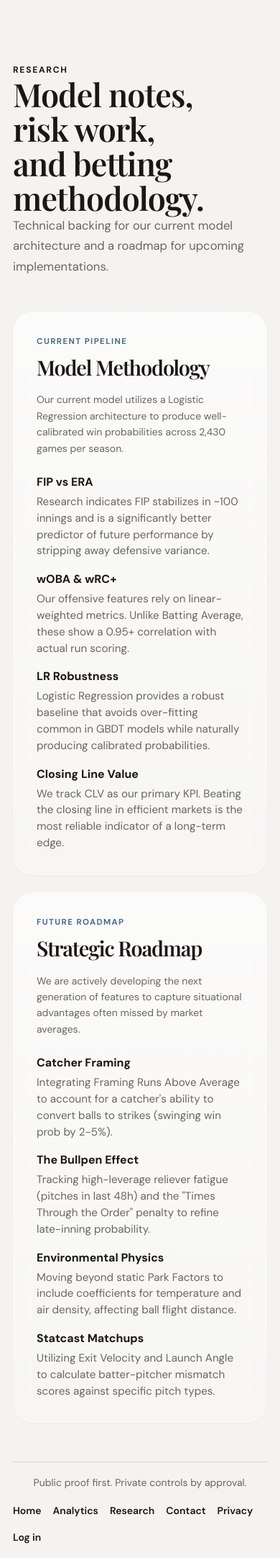
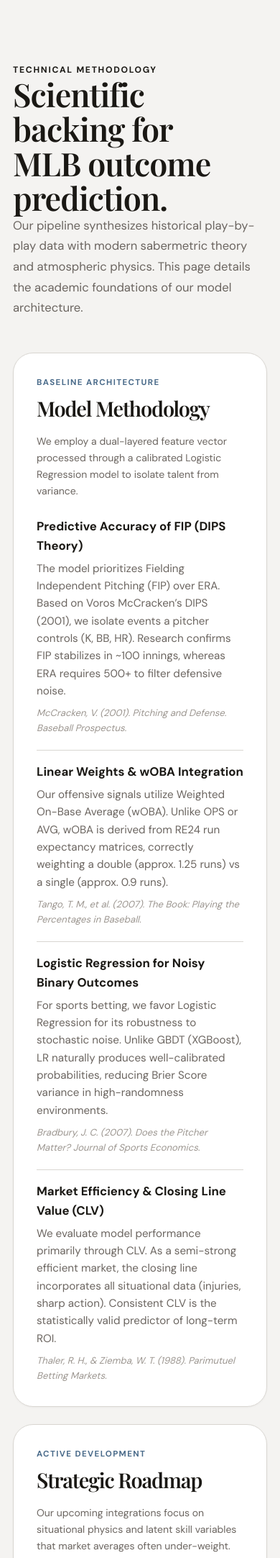
Before and after one commit to jeverett32/mlb-intelligence, a Python web app: template dashboard/templates/research.html in a window 390 px wide. Shown: the part 85-2250 px from the top of the page at 72% size. Run offline with Jinja, Linux system fonts and the light colour scheme; the template is opened without the code that fills it, so the values that code supplies are empty.

Commit message:
Refine research page with academic citations and responsive design

```diff
--- a/dashboard/static/css/public-site.css
+++ b/dashboard/static/css/public-site.css
@@ -2291,16 +2291,20 @@ body.auth-body {
     grid-column: 1;
   }
   .model-cycle {
-    width: min(100%, 360px);
+    width: min(100%, 300px);
   }
   .cycle-node-card {
-    width: min(100px, 26vw);
-    padding: 10px 6px;
+    width: min(90px, 24vw);
+    padding: 8px 4px;
+    gap: 4px;
+  }
+  .cycle-node-card span {
+    font-size: 0.72rem;
   }
   .step-icon {
-    width: 36px;
-    height: 36px;
-    font-size: 0.78rem;
+    width: 32px;
+    height: 32px;
+    font-size: 0.72rem;
   }
   body.auth-body { padding: 12px; }
   .auth-shell {
@@ -2894,13 +2898,14 @@ body.auth-body {
 .research-card {
   padding: 32px;
   border-radius: 28px;
-  background: linear-gradient(180deg, rgba(255,255,255,0.66), rgba(255,255,255,0.26));
-  border: 1px solid rgba(255,255,255,0.34);
+  background: var(--bg-card);
+  border: 1px solid var(--border);
   backdrop-filter: blur(14px);
   box-shadow: var(--shadow-sm);
 }
 
 .research-card h2 {
+  font-family: 'Playfair Display', serif;
   font-size: 1.8rem;
   line-height: 1.1;
   letter-spacing: -0.04em;
@@ -2909,7 +2914,7 @@ body.auth-body {
 
 .research-card p {
   color: var(--text-secondary);
-  line-height: 1.6;
+  line-height: 1.65;
   margin-bottom: 24px;
 }
 
@@ -2917,20 +2922,36 @@ body.auth-body {
   list-style: none;
   padding: 0;
   display: grid;
-  gap: 16px;
+  gap: 20px;
 }
 
 .research-card li {
   color: var(--text-secondary);
-  line-height: 1.5;
+  line-height: 1.6;
   font-size: 0.95rem;
+  border-top: 1px solid var(--border);
+  padding-top: 16px;
+}
+
+.research-card li:first-child {
+  border-top: 0;
+  padding-top: 0;
 }
 
 .research-card li strong {
   color: var(--text-primary);
   display: block;
-  font-size: 1rem;
-  margin-bottom: 4px;
+  font-size: 1.05rem;
+  margin-bottom: 6px;
+  font-weight: 700;
+}
+
+.research-citation {
+  display: block;
+  font-size: 0.82rem;
+  color: var(--text-muted);
+  font-style: italic;
+  margin-top: 8px;
 }
 
 :root[data-theme="dark"] .research-card {
--- a/dashboard/templates/research.html
+++ b/dashboard/templates/research.html
@@ -13,7 +13,7 @@
     document.documentElement.setAttribute('data-theme', localStorage.getItem('theme') || 'auto');
   </script>
   <link rel="canonical" href="https://mlbintelligence.com/research">
-  <link rel="stylesheet" href="/static/css/public-site.css?v=20260429e">
+  <link rel="stylesheet" href="/static/css/public-site.css?v=20260429f">
   <script src="/static/js/public-site.js?v=20260425b" defer></script>
   <link rel="icon" type="image/svg+xml" href="/static/favicon.svg">
 </head>
@@ -39,59 +39,68 @@
 
     <main id="main-content" class="research-main">
       <section class="research-hero" data-reveal>
-        <span class="eyebrow">Research</span>
-        <h1>Model notes, risk work, and betting methodology.</h1>
+        <span class="eyebrow">Technical Methodology</span>
+        <h1>Scientific backing for MLB outcome prediction.</h1>
         <p>
-          Technical backing for our current model architecture and a roadmap for upcoming implementations.
+          Our pipeline synthesizes historical play-by-play data with modern sabermetric theory and atmospheric physics.
+          This page details the academic foundations of our model architecture.
         </p>
       </section>
 
       <section class="research-content" data-reveal>
         <div class="research-grid">
           <div class="research-card">
-            <span class="contact-kicker">Current Pipeline</span>
+            <span class="contact-kicker">Baseline Architecture</span>
             <h2>Model Methodology</h2>
-            <p>Our current model utilizes a Logistic Regression architecture to produce well-calibrated win probabilities across 2,430 games per season.</p>
+            <p>We employ a dual-layered feature vector processed through a calibrated Logistic Regression model to isolate talent from variance.</p>
             <ul>
               <li>
-                <strong>FIP vs ERA</strong>
-                Research indicates FIP stabilizes in ~100 innings and is a significantly better predictor of future performance by stripping away defensive variance.
+                <strong>Predictive Accuracy of FIP (DIPS Theory)</strong>
+                The model prioritizes Fielding Independent Pitching (FIP) over ERA. Based on Voros McCracken’s DIPS (2001), we isolate events a pitcher controls (K, BB, HR). Research confirms FIP stabilizes in ~100 innings, whereas ERA requires 500+ to filter defensive noise.
+                <span class="research-citation">McCracken, V. (2001). Pitching and Defense. Baseball Prospectus.</span>
               </li>
               <li>
-                <strong>wOBA & wRC+</strong>
-                Our offensive features rely on linear-weighted metrics. Unlike Batting Average, these show a 0.95+ correlation with actual run scoring.
+                <strong>Linear Weights & wOBA Integration</strong>
+                Our offensive signals utilize Weighted On-Base Average (wOBA). Unlike OPS or AVG, wOBA is derived from RE24 run expectancy matrices, correctly weighting a double (approx. 1.25 runs) vs a single (approx. 0.9 runs).
+                <span class="research-citation">Tango, T. M., et al. (2007). The Book: Playing the Percentages in Baseball.</span>
               </li>
               <li>
-                <strong>LR Robustness</strong>
-                Logistic Regression provides a robust baseline that avoids over-fitting common in GBDT models while naturally producing calibrated probabilities.
+                <strong>Logistic Regression for Noisy Binary Outcomes</strong>
+                For sports betting, we favor Logistic Regression for its robustness to stochastic noise. Unlike GBDT (XGBoost), LR naturally produces well-calibrated probabilities, reducing Brier Score variance in high-randomness environments.
+                <span class="research-citation">Bradbury, J. C. (2007). Does the Pitcher Matter? Journal of Sports Economics.</span>
               </li>
               <li>
-                <strong>Closing Line Value</strong>
-                We track CLV as our primary KPI. Beating the closing line in efficient markets is the most reliable indicator of a long-term edge.
+                <strong>Market Efficiency & Closing Line Value (CLV)</strong>
+                We evaluate model performance primarily through CLV. As a semi-strong efficient market, the closing line incorporates all situational data (injuries, sharp action). Consistent CLV is the statistically valid predictor of long-term ROI.
+                <span class="research-citation">Thaler, R. H., & Ziemba, W. T. (1988). Parimutuel Betting Markets.</span>
               </li>
             </ul>
           </div>
 
           <div class="research-card">
-            <span class="contact-kicker">Future Roadmap</span>
+            <span class="contact-kicker">Active Development</span>
             <h2>Strategic Roadmap</h2>
-            <p>We are actively developing the next generation of features to capture situational advantages often missed by market averages.</p>
+            <p>Our upcoming integrations focus on situational physics and latent skill variables that market averages often under-weight.</p>
             <ul>
               <li>
-                <strong>Catcher Framing</strong>
-                Integrating Framing Runs Above Average to account for a catcher's ability to convert balls to strikes (swinging win prob by 2-5%).
+                <strong>Hierarchical Bayesian Catcher Framing</strong>
+                We are implementing a Bayesian model to estimate "Strike Rate" by treating the catcher as a random effect in a multi-level model. This isolates a catcher's framing value from umpire and pitcher bias.
+                <span class="research-citation">Deshpande, S. K., & Wyner, A. J. (2017). Bayesian Model of Pitch Framing.</span>
               </li>
               <li>
-                <strong>The Bullpen Effect</strong>
-                Tracking high-leverage reliever fatigue (pitches in last 48h) and the "Times Through the Order" penalty to refine late-inning probability.
+                <strong>Atmospheric Physics & Air Density Adjustments</strong>
+                Integrating dynamic coefficients for air density ($\rho$). For every 10°F rise in temperature, ball flight increases by ~3.3ft due to reduced drag. We track game-time dew point and pressure to adjust home run probabilities.
+                <span class="research-citation">Nathan, A. M. (2008). The effect of spin on the flight of a baseball.</span>
               </li>
               <li>
-                <strong>Environmental Physics</strong>
-                Moving beyond static Park Factors to include coefficients for temperature and air density, affecting ball flight distance.
+                <strong>Fatigue Mechanics & TTTO Penalty</strong>
+                Tracking the "Times Through The Order" (TTTO) penalty and bullpen pitch-counts over the trailing 48 hours. Fresh high-velocity relievers consistently outperform tiring starters facing a lineup for the third time.
+                <span class="research-citation">Lichtman, M. G. (2013). The Third Time Through the Order.</span>
               </li>
               <li>
-                <strong>Statcast Matchups</strong>
-                Utilizing Exit Velocity and Launch Angle to calculate batter-pitcher mismatch scores against specific pitch types.
+                <strong>Statcast Matchup Vectors (xwOBA)</strong>
+                Utilizing Exit Velocity (EV) and Launch Angle (LA) distributions to construct expected metrics. This captures "hard-hit" form that traditional box scores miss, providing a purer signal of future offensive output.
+                <span class="research-citation">Savant/Statcast (2024). Expected Metrics Methodology.</span>
               </li>
             </ul>
           </div>
```
